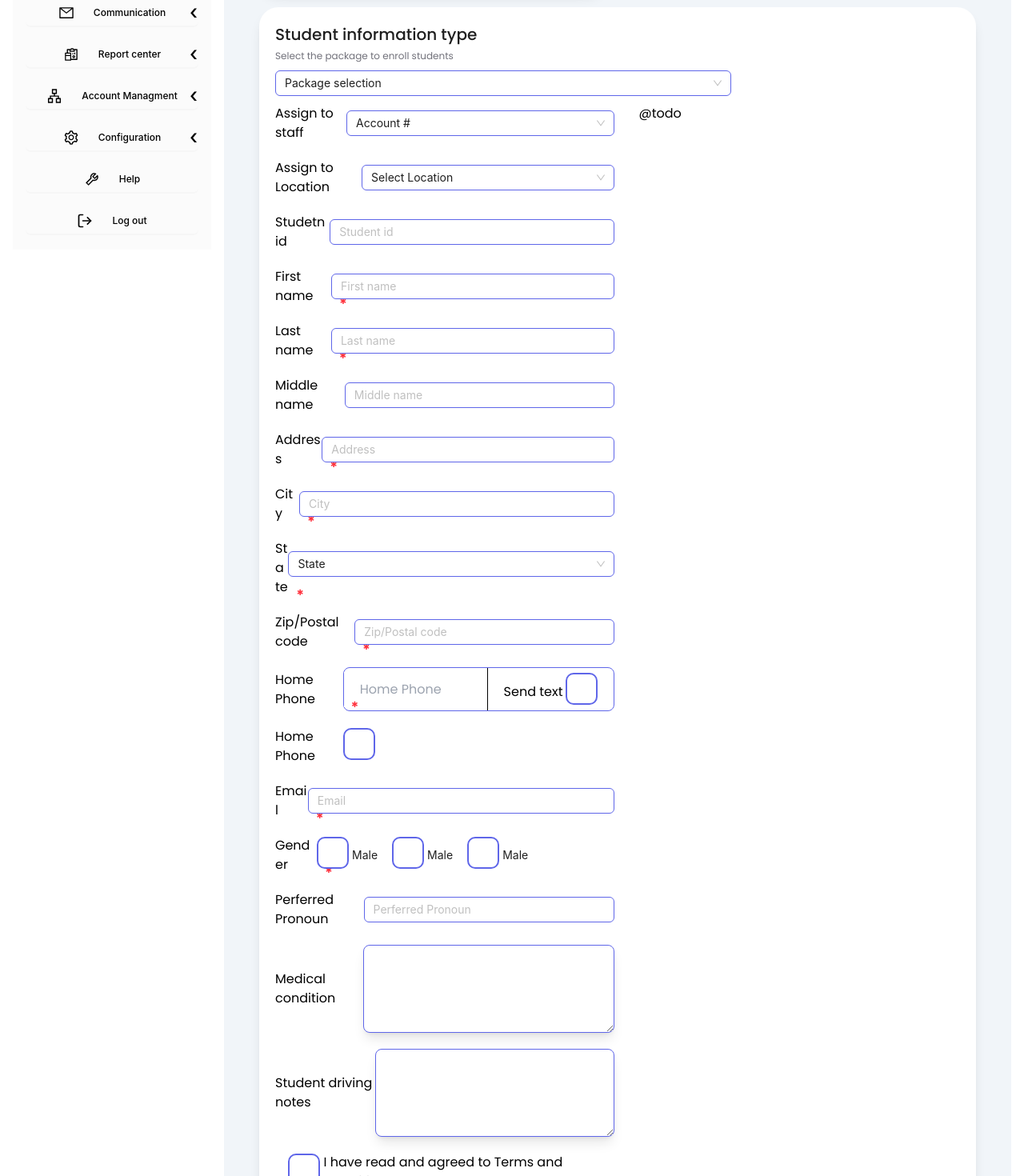
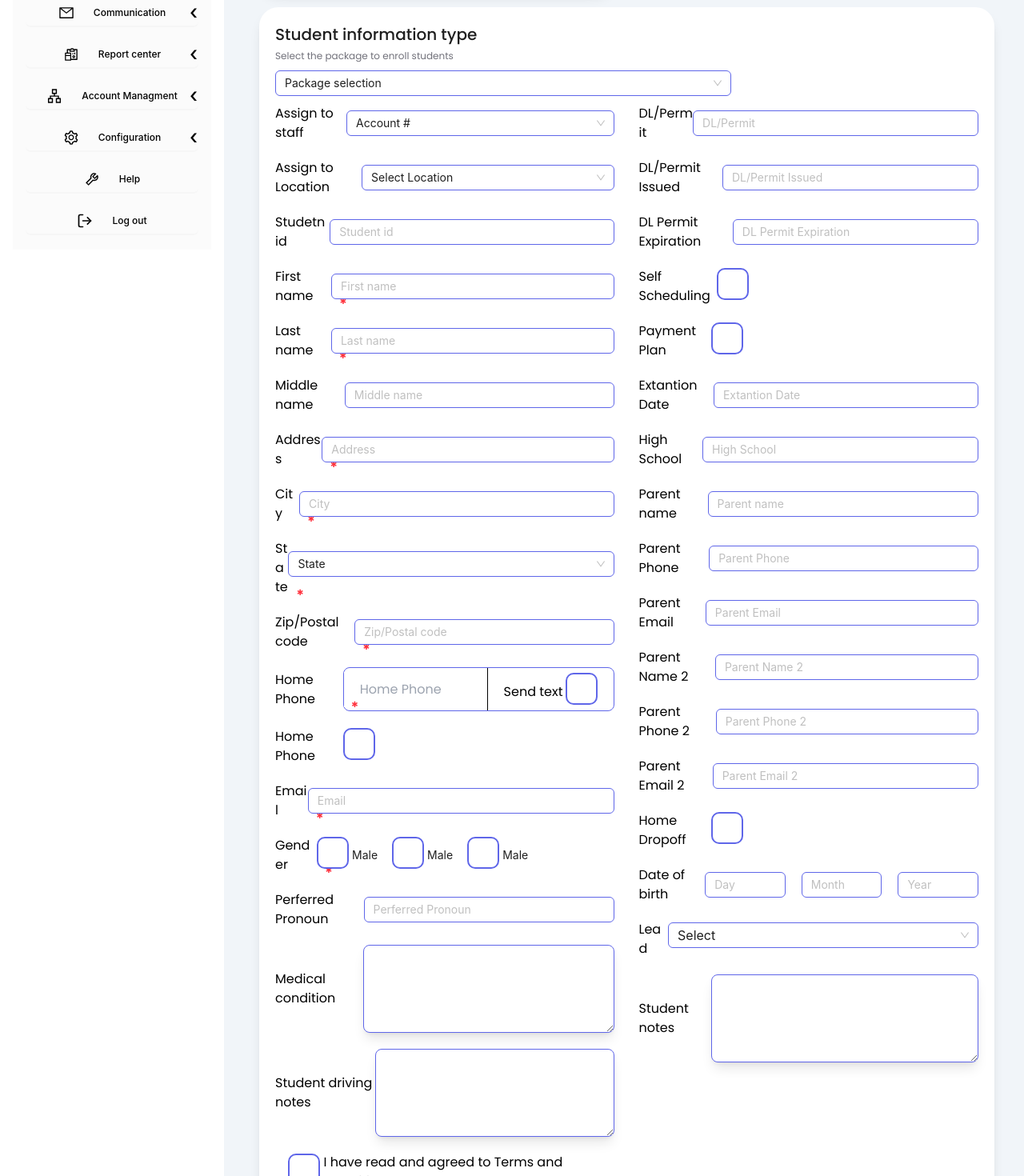
Before and after one commit to jontosh/drivingschool, a React (Vite) app: page /enrollment in a window 1280 px wide. Shown: the part 480-1950 px from the top of the page at 80% size. Built offline with nearby package versions, Linux system fonts and the light colour scheme; grey boxes are pictures that could not be loaded.

Commit message:
#fix #jsx #scss added the rest of the new student enrollment page

```diff
--- a/src/pages/enrollment/index.jsx
+++ b/src/pages/enrollment/index.jsx
@@ -18,6 +18,7 @@ const Enrollment = () => {
     [Package, setPackage] = useState(defaultValue),
     [Classes, setClasses] = useState(defaultValue),
     [InfoType, setInfoType] = useState(defaultValue),
+    [Lead, setLead] = useState("Select"),
     Options = [
       {
         value: 1,
@@ -52,6 +53,15 @@ const Enrollment = () => {
         value: "Road test",
       },
     ];
+  const LeadOptions = [
+    {
+      value: 1
+    },
+    {
+      value: 2
+    },
+
+  ]
   return (
     <Fragment>
       <Helmet>
@@ -299,7 +309,7 @@ const Enrollment = () => {
                     Studetn id
                   </Paragraph>
 
-                  <div style={{ maxWidth: "408px" }} className={" w-full"}>
+                  <div style={{ maxWidth: "408px" }} className={"w-full"}>
                     <CustomInput
                       type={"text"}
                       colorBorder={colorsObject.primary}
@@ -574,7 +584,261 @@ const Enrollment = () => {
                 </label>
               </div>
 
-              <div>@todo</div>
+              <div className={"space-y-5"}>
+                <label className="flex items-center justify-between w-full">
+                  <Paragraph fontWeightStrong={400} fontSize={"text-base"}>
+                    DL/Permit
+                  </Paragraph>
+
+                  <div style={{ width: "408px" }}>
+                    <CustomInput
+                      type={"text"}
+                      colorBorder={colorsObject.primary}
+                      classNames={"w-full"}
+                      placeholder={"DL/Permit"}
+                    />
+                  </div>
+                </label>
+
+                <label className="flex items-center justify-between w-full">
+                  <Paragraph fontWeightStrong={400} fontSize={"text-base"}>
+                    DL/Permit Issued
+                  </Paragraph>
+
+                  <div style={{ width: "408px" }}>
+                    <CustomInput
+                      type={"text"}
+                      colorBorder={colorsObject.primary}
+                      classNames={"w-full"}
+                      placeholder={"DL/Permit Issued"}
+                    />
+                  </div>
+                </label>
+
+                <label className="flex items-center justify-between w-full">
+                  <Paragraph fontWeightStrong={400} fontSize={"text-base"}>
+                    DL Permit Expiration
+                  </Paragraph>
+
+                  <div style={{ width: "408px" }}>
+                    <CustomInput
+                      type={"text"}
+                      colorBorder={colorsObject.primary}
+                      classNames={"w-full"}
+                      placeholder={"DL Permit Expiration"}
+                    />
+                  </div>
+                </label>
+
+                <label className="flex items-center justify-between w-full">
+                  <Paragraph fontWeightStrong={400} fontSize={"text-base"}>
+                    Self Scheduling
+                  </Paragraph>
+
+                  <div style={{ width: "408px" }}>
+                    <CustomCheckBox />
+                  </div>
+                </label>
+
+                <label className="flex items-center justify-between w-full">
+                  <Paragraph fontWeightStrong={400} fontSize={"text-base"}>
+                    Payment Plan
+                  </Paragraph>
+
+                  <div style={{ width: "408px" }}>
+                    <CustomCheckBox />
+                  </div>
+                </label>
+
+                <label className="flex items-center justify-between w-full">
+                  <Paragraph fontWeightStrong={400} fontSize={"text-base"}>
+                    Extantion Date
+                  </Paragraph>
+
+                  <div style={{ width: "408px" }}>
+                    <CustomInput
+                      type={"text"}
+                      colorBorder={colorsObject.primary}
+                      classNames={"w-full"}
+                      placeholder={"Extantion Date"}
+                    />
+                  </div>
+                </label>
+
+                <label className="flex items-center justify-between w-full">
+                  <Paragraph fontWeightStrong={400} fontSize={"text-base"}>
+                    High School
+                  </Paragraph>
+
+                  <div style={{ width: "408px" }}>
+                    <CustomInput
+                      type={"text"}
+                      colorBorder={colorsObject.primary}
+                      classNames={"w-full"}
+                      placeholder={"High School"}
+                    />
+                  </div>
+                </label>
+
+                <label className="flex items-center justify-between w-full">
+                  <Paragraph fontWeightStrong={400} fontSize={"text-base"}>
+                    Parent name
+                  </Paragraph>
+
+                  <div style={{ width: "408px" }}>
+                    <CustomInput
+                      type={"text"}
+                      colorBorder={colorsObject.primary}
+                      classNames={"w-full"}
+                      placeholder={"Parent name"}
+                    />
+                  </div>
+                </label>
+
+                <label className="flex items-center justify-between w-full">
+                  <Paragraph fontWeightStrong={400} fontSize={"text-base"}>
+                    Parent Phone
+                  </Paragraph>
+
+                  <div style={{ width: "408px" }}>
+                    <CustomInput
+                      type={"text"}
+                      colorBorder={colorsObject.primary}
+                      classNames={"w-full"}
+                      placeholder={"Parent Phone"}
+                    />
+                  </div>
+                </label>
+
+                <label className="flex items-center justify-between w-full">
+                  <Paragraph fontWeightStrong={400} fontSize={"text-base"}>
+                    Parent Email
+                  </Paragraph>
+
+                  <div style={{ width: "408px" }}>
+                    <CustomInput
+                      type={"text"}
+                      colorBorder={colorsObject.primary}
+                      classNames={"w-full"}
+                      placeholder={"Parent Email"}
+                    />
+                  </div>
+                </label>
+
+                <label className="flex items-center justify-between w-full">
+                  <Paragraph fontWeightStrong={400} fontSize={"text-base"}>
+                    Parent Name 2
+                  </Paragraph>
+
+                  <div style={{ width: "408px" }}>
+                    <CustomInput
+                      type={"text"}
+                      colorBorder={colorsObject.primary}
+                      classNames={"w-full"}
+                      placeholder={"Parent Name 2"}
+                    />
+                  </div>
+                </label>
+
+                <label className="flex items-center justify-between w-full">
+                  <Paragraph fontWeightStrong={400} fontSize={"text-base"}>
+                    Parent Phone 2
+                  </Paragraph>
+
+                  <div style={{ width: "408px" }}>
+                    <CustomInput
+                      type={"text"}
+                      colorBorder={colorsObject.primary}
+                      classNames={"w-full"}
+                      placeholder={"Parent Phone 2"}
+                    />
+                  </div>
+                </label>
+
+                <label className="flex items-center justify-between w-full">
+                  <Paragraph fontWeightStrong={400} fontSize={"text-base"}>
+                    Parent Email 2
+                  </Paragraph>
+
+                  <div style={{ width: "408px" }}>
+                    <CustomInput
+                      type={"text"}
+                      colorBorder={colorsObject.primary}
+                      classNames={"w-full"}
+                      placeholder={"Parent Email 2"}
+                    />
+                  </div>
+                </label>
+
+                <label className="flex items-center justify-between w-full">
+                  <Paragraph fontWeightStrong={400} fontSize={"text-base"}>
+                    Home Dropoff
+                  </Paragraph>
+
+                  <div style={{ width: "408px" }}>
+                    <CustomCheckBox />
+                  </div>
+                </label>
+
+                <label className="flex items-center justify-between w-full">
+                  <Paragraph fontWeightStrong={400} fontSize={"text-base"}>
+                    Date of birth
+                  </Paragraph>
+
+                  <div
+                    style={{ width: "408px", gap: "20px" }} className={"flex"}>
+                    <CustomInput
+                      type={"text"}
+                      colorBorder={colorsObject.primary}
+                      className={"w-full"}
+                      placeholder={"Day"}
+                    />
+                    <CustomInput
+                      type={"text"}
+                      colorBorder={colorsObject.primary}
+                      className={"w-full"}
+                      placeholder={"Month"}
+                    />
+                    <CustomInput
+                      type={"text"}
+                      colorBorder={colorsObject.primary}
+                      className={"w-full"}
+                      placeholder={"Year"}
+                    />
+                  </div>
+                </label>
+
+                <label className="flex items-center justify-between w-full">
+                  <Paragraph fontWeightStrong={400} fontSize={"text-base"}>
+                    Lead
+                  </Paragraph>
+
+                  <CustomSelect
+                    value={Lead}
+                    onChange={(value) => setLead(value)}
+                    options={LeadOptions}
+                    style={{ width: "408px" }}
+                    className={"mb-2.5"}
+                    optionFontSize={14}
+                    optionSelectedFontWeight={400}
+                    fontSize={16}
+                    colorBorder={colorsObject.primary}
+                  />
+                </label>
+
+                <label className="flex items-center justify-between w-full">
+                  <Paragraph fontWeightStrong={400} fontSize={"text-base"}>
+                    Student notes
+                  </Paragraph>
+
+                  <div style={{ width: "408px" }}>
+                    <textarea
+                      className={`block p-5 rounded-lg w-full shadow-lg ${EnrollmentStyle["Enrollment__textarea"]}`}
+                    ></textarea>
+                  </div>
+                </label>
+
+              </div>
             </div>
 
             <div className={"py-6 text-center space-x-7"}>
```
Also changed, not shown: src/pages/enrollment/enrollment.module.scss (+5 -5 lines).
